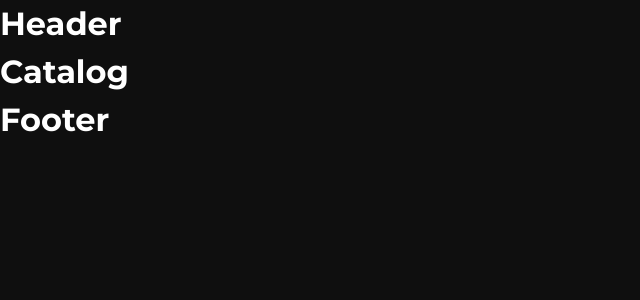
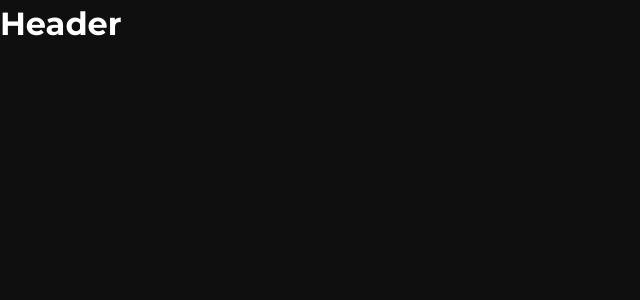
Before and after one commit to Altagrave-Git/movie-browser-2.0, a React (Create React App) app: page /1 in a window 1280 px wide. Shown: the top 300 px of the page, without its empty margins (0-640 px from the left). Built offline with nearby package versions, Linux system fonts and the light colour scheme.

Commit message:
Remove placeholder text

```diff
--- a/src/components/footer/footer.jsx
+++ b/src/components/footer/footer.jsx
@@ -3,7 +3,7 @@ import React from "react";
 const Footer = () => {
   return (
     <footer>
-      <h1>Footer</h1>
+      <h1>{""}</h1>
     </footer>
   );
 }
--- a/src/pages/catalog.jsx
+++ b/src/pages/catalog.jsx
@@ -3,7 +3,7 @@ import React from "react";
 const CatalogView = () => {
   return (
     <main>
-      <h1>Catalog</h1>
+      <h1>{""}</h1>
     </main>
   );
 }
--- a/src/pages/detail.jsx
+++ b/src/pages/detail.jsx
@@ -3,7 +3,7 @@ import React from "react";
 const DetailView = () => {
   return (
     <main>
-      <h1>Detail</h1>
+      <h1>{""}</h1>
     </main>
   );
 }
--- a/src/pages/home.jsx
+++ b/src/pages/home.jsx
@@ -3,7 +3,7 @@ import React from "react";
 const HomeView = () => {
   return (
     <main>
-      <h1>Home</h1>
+      <h1>{""}</h1>
     </main>
   );
 }
```
